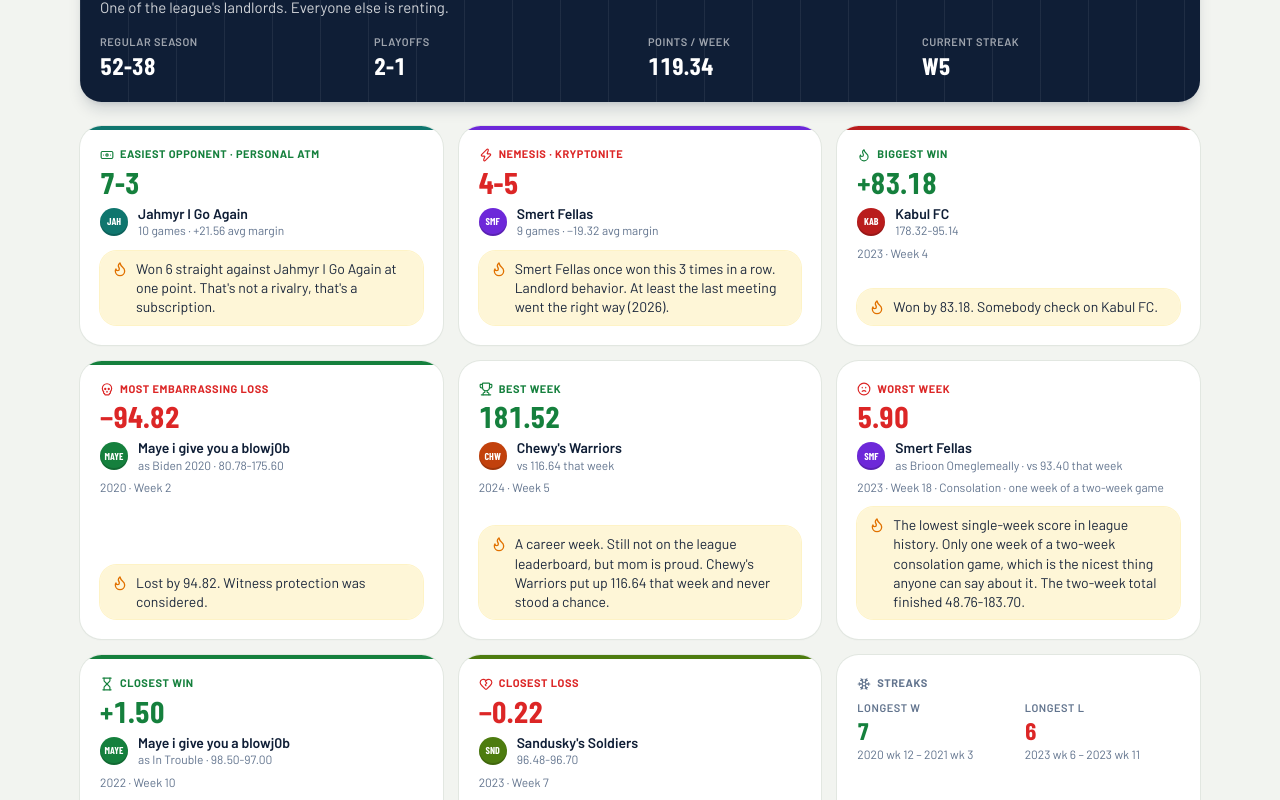
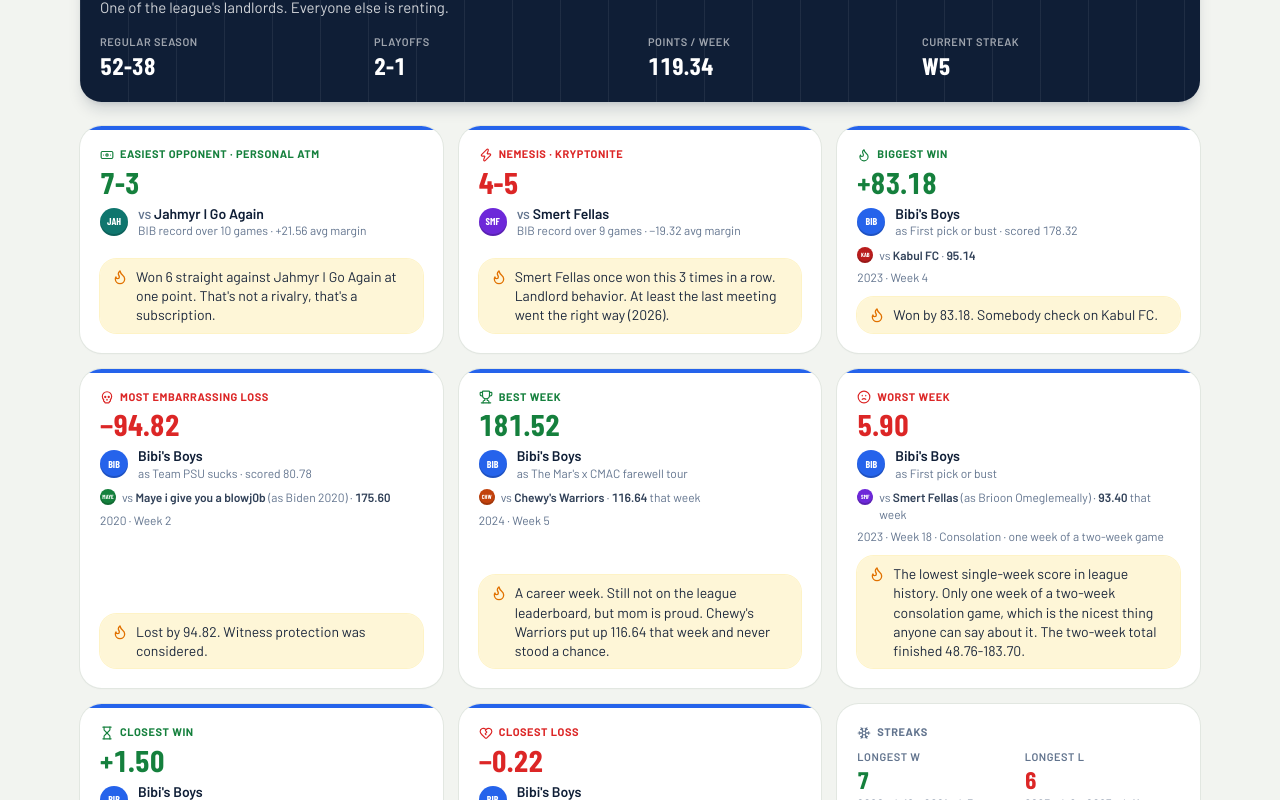
Before and after one commit to Gerritbandison/fantasy-board-demo, a Next.js app: page /teams/1 in a window 1280 px wide. Shown: the part 2300-3100 px from the top of the page. Built offline with nearby package versions, Linux system fonts and the light colour scheme; a web font is replaced by a local one.

Commit message:
Team H2H cards: headline the page's team, opponent as a secondary vs line; retire the 2020 Jahmyr alias
Co-authored-by: Gerrit13 <Gerritbandison@users.noreply.github.com>

```diff
--- a/components/league/h2h.tsx
+++ b/components/league/h2h.tsx
@@ -13,10 +13,10 @@ import {
   RECORDS_NOTE,
   record,
   SCOPE_LABEL,
-  seasonName,
   seriesBetween,
   spanLabel,
   STREAK_NOTE,
+  teamThen,
   TOTAL_GAMES,
   whenLabel,
   type RecordGame,
@@ -51,25 +51,53 @@ function Eyebrow({ icon: Icon, children, tone = "slate" }: { icon: LucideIcon; c
   );
 }
 
-function TeamLine({ id, season, sub }: { id: number; season?: number; sub?: React.ReactNode }) {
-  const t = team(id);
-  const then = season != null ? seasonName(id, season) : undefined;
+/** The team a stat belongs to: current name, qualified by that season's name (or year, if retired). */
+function TeamLine({ id, season, sub, prefix }: { id: number; season?: number; sub?: React.ReactNode; prefix?: string }) {
+  const t = season != null ? teamThen(id, season) : { name: team(id).name, alias: null, year: null };
   return (
     <div className="flex min-w-0 items-center gap-2.5">
       <TeamAvatar teamId={id} size="sm" />
       <div className="min-w-0">
-        <Link href={teamPath(id)} className="block text-sm leading-tight font-semibold break-words text-navy hover:underline">
-          {t.name}
-        </Link>
-        {(sub || (then && then !== t.name)) && (
+        <p className="text-sm leading-tight font-semibold break-words text-navy">
+          {prefix && <span className="font-medium text-slate-500">{prefix} </span>}
+          <Link href={teamPath(id)} className="hover:underline">
+            {t.name}
+          </Link>
+          {t.year != null && <span className="font-medium text-slate-500"> ({t.year})</span>}
+        </p>
+        {(sub || t.alias) && (
           <p className="text-xs leading-snug text-slate-500">
-            {then && then !== t.name && <span>as {then}</span>}
-            {then && then !== t.name && sub ? " · " : null}
+            {t.alias && <span>as {t.alias}</span>}
+            {t.alias && sub ? " · " : null}
             {sub}
           </p>
         )}
       </div>
     </div>
+  );
+}
+
+/** Secondary opponent line on a team's own stat: "vs <Opponent> (as <season name>) · <score>". */
+function Versus({ id, season, score, suffix }: { id: number; season: number; score?: number | null; suffix?: string }) {
+  const t = teamThen(id, season);
+  return (
+    <p className="mt-2 flex items-start gap-1.5 text-xs leading-snug text-slate-500">
+      <TeamAvatar teamId={id} size="sm" className="size-4 text-[6px]" />
+      <span className="min-w-0">
+        vs{" "}
+        <Link href={teamPath(id)} className="font-semibold text-slate-700 hover:underline">
+          {t.name}
+        </Link>
+        {t.alias ? ` (as ${t.alias})` : t.year != null ? ` (${t.year})` : ""}
+        {score != null && (
+          <>
+            {" · "}
+            <span className="font-semibold text-slate-700 tabular-nums">{pts(score)}</span>
+            {suffix}
+          </>
+        )}
+      </span>
+    </p>
   );
 }
 
@@ -110,8 +138,9 @@ function RoastCard({
 
 function GameCard({ g, icon, label, tone, line }: { g: TeamGame; icon: LucideIcon; label: string; tone: "turf" | "loss"; line: string }) {
   return (
-    <RoastCard icon={icon} label={label} tone={tone} accent={team(g.opponentId).color} value={signed(g.margin)} valueClassName={tone === "turf" ? "text-turf" : "text-loss"} line={line}>
-      <TeamLine id={g.opponentId} season={g.when.season} sub={`${pts(g.pf)}-${pts(g.pa)}`} />
+    <RoastCard icon={icon} label={label} tone={tone} accent={team(g.teamId).color} value={signed(g.margin)} valueClassName={tone === "turf" ? "text-turf" : "text-loss"} line={line}>
+      <TeamLine id={g.teamId} season={g.when.season} sub={<span className="tabular-nums">scored {pts(g.pf)}</span>} />
+      <Versus id={g.opponentId} season={g.when.season} score={g.pa} />
       <p className="mt-1.5 text-xs text-slate-500">{whenLabel(g.when)}</p>
     </RoastCard>
   );
@@ -119,8 +148,9 @@ function GameCard({ g, icon, label, tone, line }: { g: TeamGame; icon: LucideIco
 
 function WeekCard({ s, icon, label, tone, line }: { s: WeekScore; icon: LucideIcon; label: string; tone: "turf" | "loss"; line: string }) {
   return (
-    <RoastCard icon={icon} label={label} tone={tone} value={pts(s.score)} valueClassName={tone === "turf" ? "text-turf" : "text-loss"} line={line}>
-      <TeamLine id={s.opponentId} season={s.when.season} sub={s.opponentScore != null ? `vs ${pts(s.opponentScore)} that week` : undefined} />
+    <RoastCard icon={icon} label={label} tone={tone} accent={team(s.teamId).color} value={pts(s.score)} valueClassName={tone === "turf" ? "text-turf" : "text-loss"} line={line}>
+      <TeamLine id={s.teamId} season={s.when.season} />
+      <Versus id={s.opponentId} season={s.when.season} score={s.opponentScore} suffix=" that week" />
       <p className="mt-1.5 text-xs text-slate-500">
         {whenLabel(s.when, s.week)}
         {s.leg && " · one week of a two-week game"}
@@ -138,12 +168,12 @@ function SeriesCard({ me, s, kind }: { me: number; s: Series; kind: "snack" | "n
       icon={icon}
       label={`${snack ? "Easiest opponent" : "Nemesis"} · ${title}`}
       tone={snack ? "turf" : "loss"}
-      accent={team(s.opponentId).color}
+      accent={team(me).color}
       value={record(s)}
       valueClassName={snack ? "text-turf" : "text-loss"}
       line={snack ? roast.snackLine(me, s) : roast.nemesisLine(me, s)}
     >
-      <TeamLine id={s.opponentId} sub={`${s.games} games · ${signed(s.avgMargin)} avg margin`} />
+      <TeamLine id={s.opponentId} prefix="vs" sub={`${team(me).abbrev} record over ${s.games} games · ${signed(s.avgMargin)} avg margin`} />
     </RoastCard>
   );
 }
--- a/lib/h2h.ts
+++ b/lib/h2h.ts
@@ -1,5 +1,5 @@
 import raw from "@/data/league-h2h-history.json";
-import { team } from "@/lib/league";
+import { isRetiredSeasonName, publicSeasonName, team } from "@/lib/league";
 
 /*
  * All-time head-to-head pull (Flaim/ESPN). Like lib/league.ts, every ESPN name field
@@ -226,13 +226,34 @@ const SEASON_NAMES = new Map(
   Object.values(file.franchises).map((f) => [f.teamId, new Map(f.seasonNames.map((s) => [s.season, s.displayName.replace(/\s+/g, " ").trim()]))]),
 );
 
-/** The franchise's cleaned display name for a given season (falls back to its current name). */
+/** The franchise's display name for a season, safe to render on its own. */
 export function seasonName(teamId: number, season: number) {
-  return SEASON_NAMES.get(teamId)?.get(season) ?? team(teamId).name;
+  const raw = SEASON_NAMES.get(teamId)?.get(season);
+  return raw ? publicSeasonName(team(teamId).name, season, raw) : team(teamId).name;
+}
+
+/**
+ * Current name plus how to qualify it for a past season: `alias` when the franchise went by
+ * another name that year, or `year` when that year's name is retired from display.
+ */
+export function teamThen(teamId: number, season: number): { name: string; alias: string | null; year: number | null } {
+  const name = team(teamId).name;
+  const raw = SEASON_NAMES.get(teamId)?.get(season);
+  if (!raw || raw === name) return { name, alias: null, year: null };
+  if (isRetiredSeasonName(raw)) return { name, alias: null, year: season };
+  return { name, alias: raw, year: null };
+}
+
+/** e.g. "Maye i give you a blowj0b (as Mixon Impossible)" or "Jahmyr I Go Again (2020)". */
+export function teamThenLabel(teamId: number, season: number) {
+  const t = teamThen(teamId, season);
+  return t.alias ? `${t.name} (as ${t.alias})` : t.year ? `${t.name} (${t.year})` : t.name;
 }
 
 export interface TeamGame {
   when: When;
+  /** The team the stat belongs to. */
+  teamId: number;
   opponentId: number;
   pf: number;
   pa: number;
@@ -244,6 +265,7 @@ export interface WeekScore {
   week: number;
   /** One leg of a two-week playoff matchup, not a whole game. */
   leg: boolean;
+  /** The team that scored `score`. */
   teamId: number;
   score: number;
   opponentId: number;
@@ -317,16 +339,16 @@ function span(length: number, r: RawRange | null): StreakSpan {
   return { length, from: r ? at(r.fromGameId) : undefined, to: r ? at(r.toGameId) : undefined };
 }
 
-function teamGame(g: RawTeamGame | null): TeamGame | null {
+function teamGame(teamId: number, g: RawTeamGame | null): TeamGame | null {
   if (!g) return null;
-  return { when: when(g.gameId, g.season, g.playoffTier), opponentId: g.opponentTeamId, pf: g.pointsFor, pa: g.pointsAgainst, margin: g.margin };
+  return { when: when(g.gameId, g.season, g.playoffTier), teamId, opponentId: g.opponentTeamId, pf: g.pointsFor, pa: g.pointsAgainst, margin: g.margin };
 }
 
-function seriesGame(g: RawSeriesGame | null, opponentId: number): TeamGame | null {
+function seriesGame(teamId: number, g: RawSeriesGame | null, opponentId: number): TeamGame | null {
   if (!g) return null;
   const game = GAME_BY_ID.get(g.gameId);
   if (!game) return null;
-  return { when: when(g.gameId, game.season, game.playoffTier), opponentId, pf: g.pointsFor, pa: g.pointsAgainst, margin: g.margin };
+  return { when: when(g.gameId, game.season, game.playoffTier), teamId, opponentId, pf: g.pointsFor, pa: g.pointsAgainst, margin: g.margin };
 }
 
 function weekScore(teamId: number, s: RawWeekScore | null): WeekScore | null {
@@ -364,8 +386,8 @@ function series(teamId: number, s: RawSeries): Series {
     last: s.lastMeeting
       ? { when: when(s.lastMeeting.gameId, s.lastMeeting.season, s.lastMeeting.playoffTier), result: s.lastMeeting.result, pf: s.lastMeeting.pointsFor, pa: s.lastMeeting.pointsAgainst }
       : null,
-    biggestWin: seriesGame(s.biggestWin, s.opponentTeamId),
-    worstLoss: seriesGame(s.worstLoss, s.opponentTeamId),
+    biggestWin: seriesGame(teamId, s.biggestWin, s.opponentTeamId),
+    worstLoss: seriesGame(teamId, s.worstLoss, s.opponentTeamId),
   };
 }
 
@@ -400,10 +422,10 @@ const FRANCHISES = new Map<number, Franchise>(
         },
         easiest: find(f.easiestOpponent),
         nemesis: find(f.nemesis),
-        biggestWin: teamGame(f.biggestWin),
-        worstLoss: teamGame(f.worstLoss),
-        closestWin: teamGame(f.closestWin),
-        closestLoss: teamGame(f.closestLoss),
+        biggestWin: teamGame(f.teamId, f.biggestWin),
+        worstLoss: teamGame(f.teamId, f.worstLoss),
+        closestWin: teamGame(f.teamId, f.closestWin),
+        closestLoss: teamGame(f.teamId, f.closestLoss),
         best: weekScore(f.teamId, f.highestScore),
         worst: weekScore(f.teamId, f.lowestScore),
         vs,
--- a/lib/league.ts
+++ b/lib/league.ts
@@ -196,6 +196,20 @@ function player(p: RawPlayer): Player {
   return { name: p.name, position: p.position, nflTeam: nn(p.nflTeam), slot: p.lineupSlot, status: nn(p.injuryStatus) };
 }
 
+/** Season names never shown; the franchise's current name plus the year stands in for them. */
+const RETIRED_SEASON_NAMES = new Set(["Black Lives"]);
+
+const clean = (name: string) => name.replace(/\s+/g, " ").trim();
+
+export function isRetiredSeasonName(name: string) {
+  return RETIRED_SEASON_NAMES.has(clean(name));
+}
+
+/** A past season's display name, safe to render on its own. */
+export function publicSeasonName(currentName: string, season: number, name: string) {
+  return isRetiredSeasonName(name) ? `${currentName} (${season})` : clean(name);
+}
+
 export const TEAMS: Team[] = file.teams.map((t) => ({
   id: t.teamId,
   name: t.displayName.trim(),
@@ -236,7 +250,7 @@ export const TEAMS: Team[] = file.teams.map((t) => ({
   history: {
     seasons: t.history.seasons.map((s) => ({
       season: s.season,
-      name: s.displayName.replace(/\s+/g, " ").trim(),
+      name: publicSeasonName(t.displayName.trim(), s.season, s.displayName),
       wins: s.wins,
       losses: s.losses,
       ties: s.ties,
--- a/lib/roast.ts
+++ b/lib/roast.ts
@@ -6,6 +6,7 @@ import {
   RECORDS,
   record,
   spanLabel,
+  teamThenLabel,
   type Franchise,
   type RecordGame,
   type RecordScore,
@@ -112,7 +113,7 @@ export function bestWeekLine(s: WeekScore) {
   const rank = highScoreRank(s);
   const owned = topRanks(s.teamId, RECORDS.highestScores);
   const lines: string[] = [];
-  if (rank === 1 && owned.includes(2)) lines.push(`The highest score in league history, and #2 belongs to them too. Leave some points for everybody else.`);
+  if (rank === 1 && owned.includes(2)) lines.push(`The highest score in league history, and ${n(s.teamId)} owns #2 as well. Leave some points for everybody else.`);
   else if (rank === 1) lines.push(`The highest single-week score in league history. Frame it.`);
   else if (rank != null) lines.push(`#${rank} on the league's all-time single-week list.`);
   else lines.push(pick([`A personal best. The league's all-time list remains unbothered.`, `A career week. Still not on the league leaderboard, but mom is proud.`], s.teamId));
@@ -217,19 +218,19 @@ export function seriesLine(s: Series) {
 
 /* ---------- Hall of Fame / Shame ---------- */
 
-const who = (id: number, seasonName: string) => (seasonName === n(id) ? n(id) : `${n(id)} (as ${seasonName})`);
+const who = teamThenLabel;
 
 export function highScoreLine(top: RecordScore[]) {
   const [first, second] = top;
   if (!first) return "";
-  const lines = [`${who(first.teamId, first.seasonName)} dropped ${pts(first.score)}.`];
+  const lines = [`${who(first.teamId, first.when.season)} dropped ${pts(first.score)}.`];
   if (second?.teamId === first.teamId) lines.push(`Also holds #2 (${pts(second.score)}). Leave some points for the rest of the league.`);
   else if (first.opponentScore != null) lines.push(`${n(first.opponentId)} scored ${pts(first.opponentScore)} that week and was never in it.`);
   return lines.join(" ");
 }
 
 export function lowScoreLine(s: RecordScore) {
-  const lines = [`${who(s.teamId, s.seasonName)} put up ${pts(s.score)} in a single week.`];
+  const lines = [`${who(s.teamId, s.when.season)} put up ${pts(s.score)} in a single week.`];
   if (s.leg && s.game) {
     lines.push(
       `${s.when.kind === "consolation" ? "It was one week of a two-week consolation game" : "It was one week of a two-week playoff game"}, and they lost the two-week total ${pts(s.game.pf)}-${pts(s.game.pa)}.`,
@@ -240,19 +241,19 @@ export function lowScoreLine(s: RecordScore) {
 }
 
 export function blowoutLine(g: RecordGame) {
-  return `${who(g.winnerId, g.winnerSeasonName)} beat ${who(g.loserId, g.loserSeasonName)} ${pts(g.winnerScore)}-${pts(g.loserScore)}. ${n(g.loserId)} has asked that this card be removed. Request denied.`;
+  return `${who(g.winnerId, g.when.season)} beat ${who(g.loserId, g.when.season)} ${pts(g.winnerScore)}-${pts(g.loserScore)}. ${n(g.loserId)} has asked that this card be removed. Request denied.`;
 }
 
 export function closestLine(g: RecordGame) {
-  return `${who(g.winnerId, g.winnerSeasonName)} over ${who(g.loserId, g.loserSeasonName)}, ${pts(g.winnerScore)}-${pts(g.loserScore)}. Basically a coin flip with paperwork.`;
+  return `${who(g.winnerId, g.when.season)} over ${who(g.loserId, g.when.season)}, ${pts(g.winnerScore)}-${pts(g.loserScore)}. Basically a coin flip with paperwork.`;
 }
 
 export function uglyWinLine(g: RecordGame) {
-  return `${who(g.winnerId, g.winnerSeasonName)} won with ${pts(g.winnerScore)}, because ${who(g.loserId, g.loserSeasonName)} managed ${pts(g.loserScore)}. Ugly wins still count. Barely.`;
+  return `${who(g.winnerId, g.when.season)} won with ${pts(g.winnerScore)}, because ${who(g.loserId, g.when.season)} managed ${pts(g.loserScore)}. Ugly wins still count. Barely.`;
 }
 
 export function robbedLine(g: RecordGame) {
-  return `${who(g.loserId, g.loserSeasonName)} scored ${pts(g.loserScore)} and still lost, because ${who(g.winnerId, g.winnerSeasonName)} dropped ${pts(g.winnerScore)}. Wrong week to have a great week.`;
+  return `${who(g.loserId, g.when.season)} scored ${pts(g.loserScore)} and still lost, because ${who(g.winnerId, g.when.season)} dropped ${pts(g.winnerScore)}. Wrong week to have a great week.`;
 }
 
 export function winStreakLine(s: { teamId: number; length: number } & Parameters<typeof spanLabel>[0]) {
```
